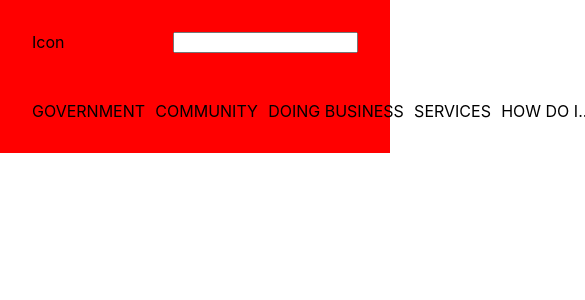
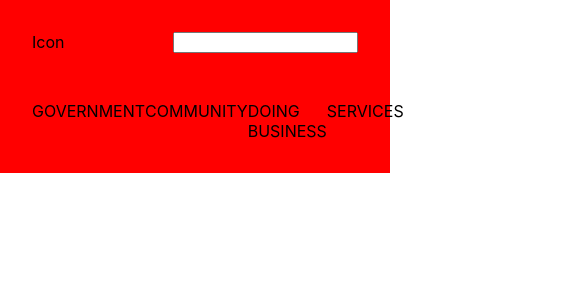
Before and after one commit to michael-mcmasters/City-of-Wilmington, a React (Create React App) app: page / in a window 390 px wide. Shown: the top 300 px of the page, 585 px wide, since content can reach past the window. Built offline with nearby package versions, Linux system fonts and the light colour scheme.

Commit message:
Make nav items responsive

```diff
--- a/src/components/css/Navbar.css
+++ b/src/components/css/Navbar.css
@@ -6,3 +6,15 @@
 .nav-items-container {
   width: 35em;
 }
+
+@media (max-width: 900px) {
+  .nav-items-container {
+    width: auto;
+  }
+}
+
+@media (max-width: 600px) {
+  .nav-items-container :last-child {
+    display: none;
+  }
+}
```
Also changed, not shown: 1 other file (tests, documents, lock files or other folders).
